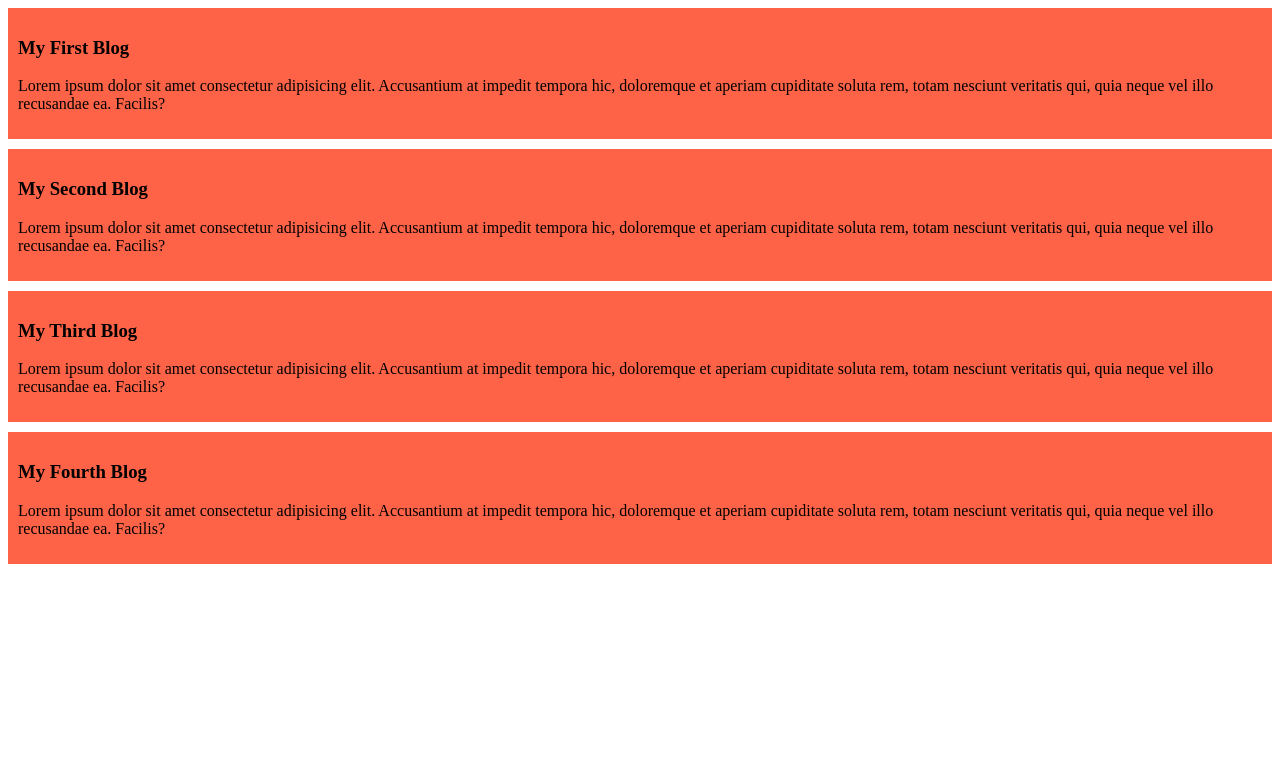
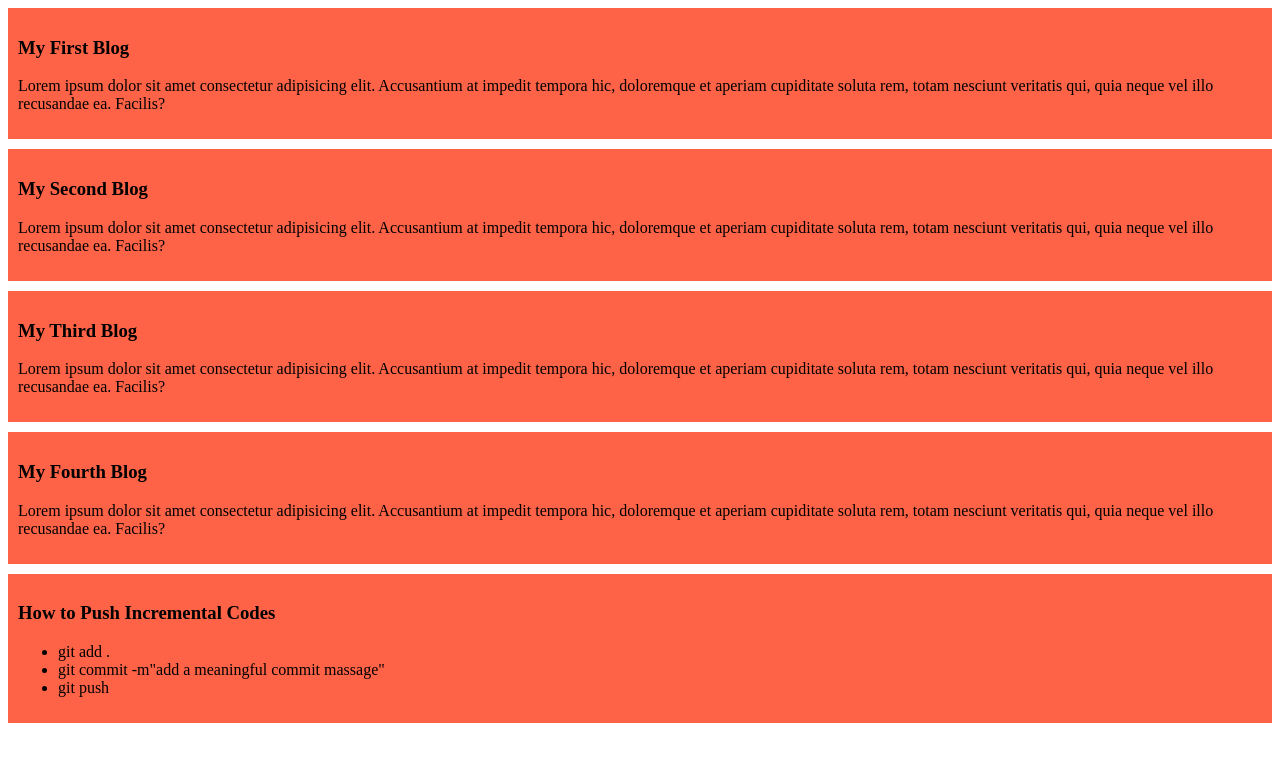
Before and after one commit to ashrafulbjri/My-Simple-Website, a plain HTML site: page index.html in a window 1280 px wide. Drawn offline with Linux system fonts and the light colour scheme.

Commit message:
added an another blog

```diff
--- a/index.html
+++ b/index.html
@@ -23,5 +23,13 @@
         <h3>My Fourth Blog</h3>
         <p>Lorem ipsum dolor sit amet consectetur adipisicing elit. Accusantium at impedit tempora hic, doloremque et aperiam cupiditate soluta rem, totam nesciunt veritatis qui, quia neque vel illo recusandae ea. Facilis?</p>
     </div>
+    <div>
+        <h3>How to Push Incremental Codes</h3>
+        <ul>
+            <li>git add .</li>
+            <li>git commit -m"add a meaningful commit massage"</li>
+            <li>git push</li>
+        </ul>
+    </div>
 </body>
 </html>
```
